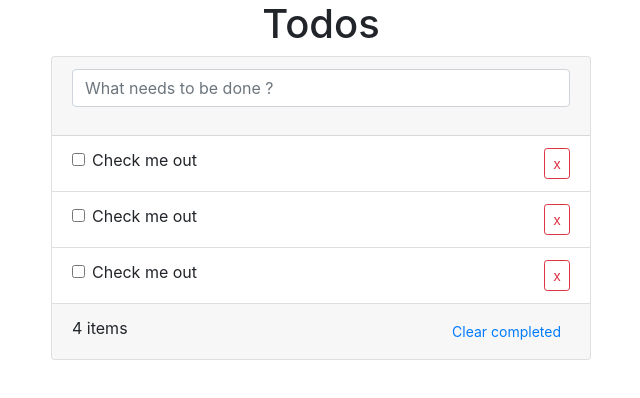
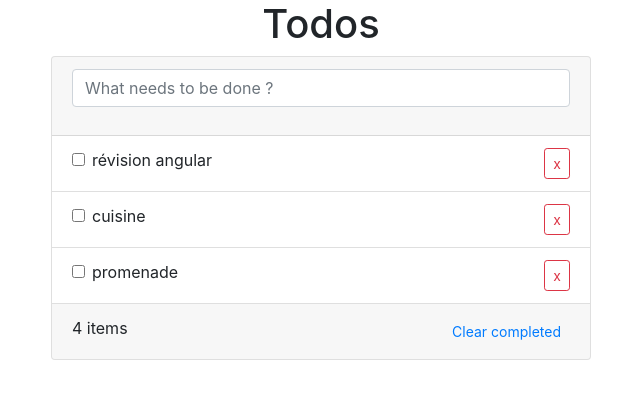
Before and after one commit to koto007/todo-list, an Angular app: page / in a window 1280 px wide. Shown: the top 398 px of the page, without its empty margins (319-959 px from the left). Built offline with nearby package versions, Linux system fonts and the light colour scheme.

Commit message:
Add todo list array and use ngFor to display them in template

```diff
--- a/src/app/app.component.html
+++ b/src/app/app.component.html
@@ -9,24 +9,12 @@
                     </div>
                 </div>
                 <ul class="list-group list-group-flush">
-                    <li class="list-group-item d-flex justify-content-between">
+                    <li *ngFor="let item of todoArray" class="list-group-item d-flex justify-content-between">
                         <div class="form-check">
                             <input type="checkbox" class="form-check-input" id="exampleCheck1">
-                            <label class="form-check-label" for="exampleCheck1">Check me out</label>
-                        </div>
-                        <button class="btn btn-outline-danger btn-sm">x</button>
-                    </li>
-                    <li class="list-group-item d-flex justify-content-between">
-                        <div class="form-check">
-                            <input type="checkbox" class="form-check-input" id="exampleCheck2">
-                            <label class="form-check-label" for="exampleCheck2">Check me out</label>
-                        </div>
-                        <button class="btn btn-outline-danger btn-sm">x</button>
-                    </li>
-                    <li class="list-group-item d-flex justify-content-between">
-                        <div class="form-check">
-                            <input type="checkbox" class="form-check-input" id="exampleCheck3">
-                            <label class="form-check-label" for="exampleCheck3">Check me out</label>
+                            <label class="form-check-label" for="exampleCheck1">
+                                {{ item }}
+                            </label>
                         </div>
                         <button class="btn btn-outline-danger btn-sm">x</button>
                     </li>
--- a/src/app/app.component.ts
+++ b/src/app/app.component.ts
@@ -7,4 +7,11 @@
 })
 export class AppComponent {
   title = 'todo-list';
+
+  public todoArray: Array<string> = [
+    'révision angular',
+    'cuisine',
+    'promenade'
+  ];
+
 }
```
